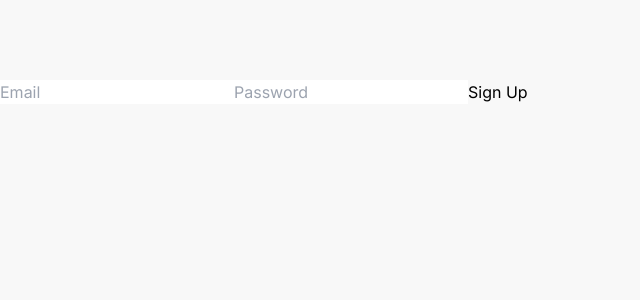
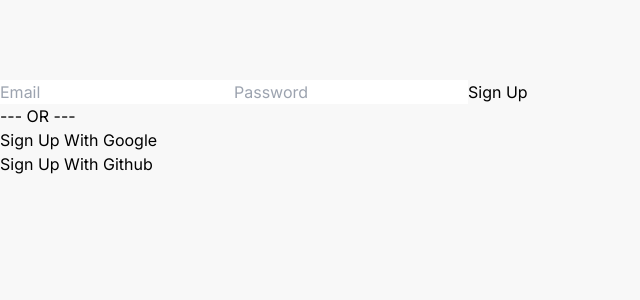
Before and after one commit to j4yyyeth/evalarion-client, a Next.js app: page /signup in a window 1280 px wide. Shown: the top 300 px of the page, without its empty margins (0-640 px from the left). Built offline with nearby package versions, Linux system fonts and the light colour scheme.

Commit message:
next auth start

```diff
--- a/package.json
+++ b/package.json
@@ -18,6 +18,7 @@
     "eslint": "8.47.0",
     "eslint-config-next": "13.4.19",
     "next": "13.4.19",
+    "next-auth": "^4.23.1",
     "next-themes": "^0.2.1",
     "postcss": "8.4.28",
     "react": "18.2.0",
--- a/src/app/(auth)/signin/page.tsx
+++ b/src/app/(auth)/signin/page.tsx
@@ -54,6 +54,10 @@
         ></input>
         <button type="submit">Sign In</button>
       </form>
+      <p>--- OR ---</p>
+      <button>Sign In With Google</button>
+      <br />
+      <button>Sign In With Github</button>
     </>
   );
 };
--- a/src/app/(auth)/signup/page.tsx
+++ b/src/app/(auth)/signup/page.tsx
@@ -54,6 +54,10 @@
         ></input>
         <button type="submit">Sign Up</button>
       </form>
+      <p>--- OR ---</p>
+      <button>Sign Up With Google</button>
+      <br />
+      <button>Sign Up With Github</button>
     </>
   );
 };
--- /dev/null
+++ b/src/app/api/auth/[...nextauth].ts
@@ -0,0 +1,19 @@
+import { Session } from "inspector";
+import NextAuth from "next-auth";
+import GithubProvider from "next-auth/providers/github";
+import GoogleProvider from "next-auth/providers/google";
+
+export default NextAuth({
+  providers: [
+    GithubProvider({
+      clientId: process.env.GITHUB_ID!,
+      clientSecret: process.env.GITHUB_SECRET!,
+    }),
+    GoogleProvider({
+      clientId: process.env.GOOGLE_ID!,
+      clientSecret: process.env.GOOGLE_SECRET!,
+    }),
+  ],
+});
+
+// return emails out of each provider
```
Also changed, not shown: 1 other file (tests, documents, lock files or other folders).
